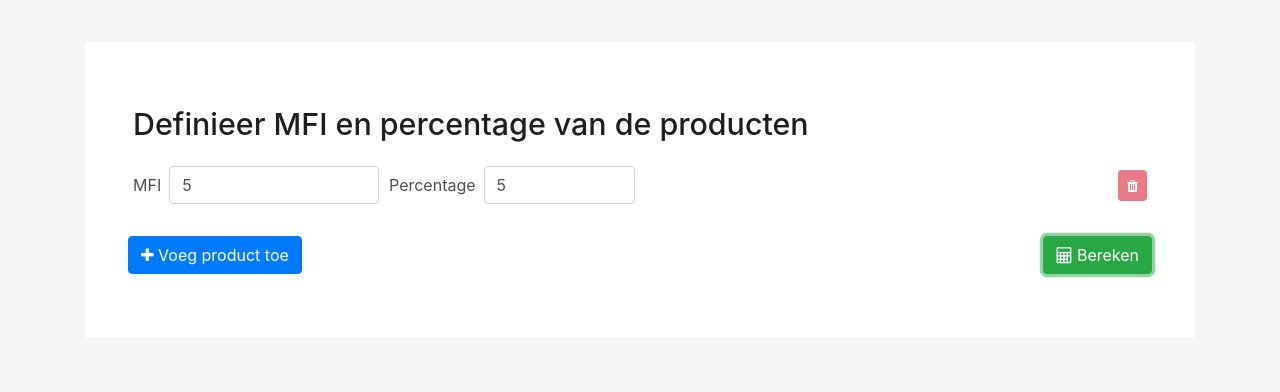
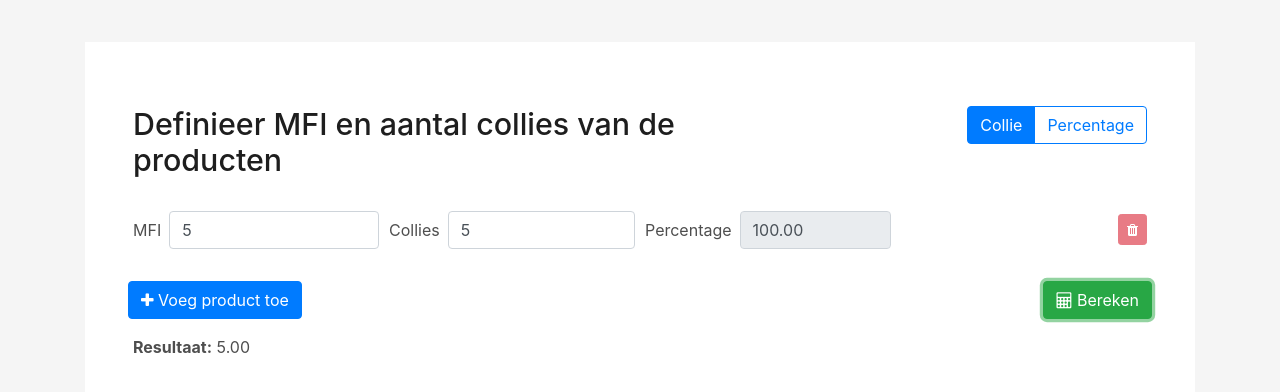
Before and after one commit to michielFR/BEPlasticsTools, a plain HTML site: page mficonverter.html in a window 1280 px wide. Both pictures are taken after typing "5", "5" into the empty fields and a click on the button "Bereken". Shown: the part 372-764 px from the top of the page. Drawn offline with nearby package versions, Linux system fonts and the light colour scheme.

Commit message:
Add collie mode

```diff
--- a/js/gqilfwkjbnqlfwhxucbhql.js
+++ b/js/gqilfwkjbnqlfwhxucbhql.js
@@ -1,35 +1,42 @@
+let calculationMode = 'collie';
 
 // Ensure at least one product exists
 function addProduct() {
-      const productContainer = document.getElementById('productContainer');
-      const productItem = document.createElement('div');
-      productItem.classList.add('product-item');
-      productItem.innerHTML = `
+  const productContainer = $('#productContainer');
+  const productItem = $('<div class="product-item"></div>');
+  productItem.html(`
                    <div class="form-row pt-2 align-items-center">
                       <div class="col-md-3 d-flex align-items-center">
                         <label for="productValue" class="mr-2 mb-0">MFI</label>
-                      <input type="number" class="form-control" name="productValue[]" placeholder="MFI" step="any" required>
+                        <input type="number" class="form-control" name="productValue[]" placeholder="MFI" step="any"
+                          required>
+                      </div>
+                      <div class="col-md-3 d-flex align-items-center">
+                        <label for="collieQuantity" class="mr-2 mb-0">Collies</label>
+                        <input type="number" class="form-control collie-input" name="collieQuantities[]" placeholder="Collies"
+                          step="any" required>
                       </div>
                       <div class="col-md-3 d-flex align-items-center">
                         <label for="productPercentage" class="mr-2 mb-0">Percentage</label>
-                      <input type="number" class="form-control" name="productPercentage[]" placeholder="Percentage" step="any" required>
+                        <input type="number" class="form-control percentage-input" name="productPercentage[]" placeholder="Percentage" step="any" required disabled>
                       </div>
                       <div class="col text-right">
-                      <button type="button" class="btn btn-danger btn-sm delete-product" onclick="deleteProduct(this)" disabled>
+                        <button type="button" class="btn btn-danger btn-sm delete-product" onclick="deleteProduct(this)"
+                          disabled>
                           <i class="fa fa-trash"></i>
                         </button>
                       </div>
                     </div>
-      `;
-      productContainer.appendChild(productItem);
+                    `);
+  productContainer.append(productItem);
 
   // Enable delete buttons
   updateDeleteButtons();
 }
 
 function deleteProduct(button) {
-      const productContainer = document.getElementById('productContainer');
-      if (productContainer.children.length > 1) {
+  const productContainer = $('#productContainer');
+  if (productContainer.children().length > 1) {
     button.closest('.product-item').remove();
   }
   // Disable delete buttons if only one product remains
@@ -37,10 +44,14 @@
 }
 
 function updateDeleteButtons() {
-      const productContainer = document.getElementById('productContainer');
-      const deleteButtons = productContainer.querySelectorAll('.delete-product');
-      deleteButtons.forEach(button => {
-        button.disabled = productContainer.children.length === 1;
+  const productContainer = $('#productContainer');
+  const deleteButtons = productContainer.find('.delete-product');
+  deleteButtons.each(function () {
+    this.disabled = productContainer.children().length === 1;
+  });
+
+  $('.collie-input').off('change').on('change', function () {
+    $('.percentage-input').val('');
   });
 }
 
@@ -49,13 +60,32 @@
   event.preventDefault(); // Prevent form submission
 
   const productValues = document.getElementsByName('productValue[]');
+  const collieQuantities = document.getElementsByName('collieQuantities[]');
   const productPercentages = document.getElementsByName('productPercentage[]');
+  var productPercentageValues = Array(productValues.length).fill(0);
 
+  if (calculationMode === 'collie') {
+    let totalCollies = 0;
+    for (let i = 0; i < collieQuantities.length; i++) {
+      const quantity = parseFloat(collieQuantities[i].value);
+      if (isNaN(quantity)) {
+        alert('Gelieve een geldig aantal collies in te voeren.');
+        return;
+      }
+      totalCollies += quantity;
+    }
+
+    for (let i = 0; i < collieQuantities.length; i++) {
+      const quantity = parseFloat(collieQuantities[i].value);
+      const percentage = (quantity / totalCollies) * 100;
+      productPercentageValues[i] = percentage.toFixed(2);
+    }
+  } else {
     let percentageSum = 0;
     for (let i = 0; i < productPercentages.length; i++) {
       const percentage = parseFloat(productPercentages[i].value);
       if (isNaN(percentage)) {
-          alert('Gelieve een geldige percentage in te voeren.');
+        alert('Gelieve een geldig percentage in te voeren.');
         return;
       }
       percentageSum += percentage;
@@ -64,14 +94,14 @@
       alert('De som van de percentages moet 100 zijn.');
       return;
     }
+  }
 
   let sum = 0;
-
   for (let i = 0; i < productValues.length; i++) {
     const value = parseFloat(productValues[i].value);
-        const percentage = parseFloat(productPercentages[i].value);
+    const percentage = calculationMode === 'collie' ? parseFloat(productPercentageValues[i]) : parseFloat(productPercentages[i].value);
 
-        if (isNaN(value) || isNaN(percentage) || value<= 0) {
+    if (isNaN(value) || isNaN(percentage) || value <= 0) {
       alert('Gelieve voor alle velden een geldige waarde in te voeren.');
       return;
     }
@@ -88,9 +118,45 @@
   // Display the result
   const resultDiv = document.getElementById('result');
   resultDiv.innerHTML = `<p><strong>Resultaat:</strong> ${reversedLog.toFixed(2)}</p>`;
+
+  if (calculationMode === 'collie') {
+    const $percentageInputs = $('.percentage-input');
+    for (let i = 0; i < $percentageInputs.length; i++) {
+      $percentageInputs.eq(i).val(productPercentageValues[i]);
+    }
+  }
 }
 
 // Initialize with one product
 document.addEventListener('DOMContentLoaded', () => {
   updateDeleteButtons();
 });
+
+function toggleMode(mode) {
+  const collieBtn = $('#collieBtn');
+  const percentageBtn = $('#percentageBtn');
+  var actionTitleText = $('#action-title').html();
+  if (mode === 'collie') {
+    calculationMode = 'collie';
+    collieBtn.addClass('active');
+    percentageBtn.removeClass('active');
+    actionTitleText = actionTitleText.replace('percentage', 'aantal collies');
+    $('.percentage-input').prop('disabled', true);
+    $('.collie-input').prop('disabled', false);
+    $('.percentage-input').val('');
+    $('#action-title').html(actionTitleText);
+  } else {
+    calculationMode = 'percentage';
+    percentageBtn.addClass('active');
+    collieBtn.removeClass('active');
+    actionTitleText = actionTitleText.replace('aantal collies', 'percentage');
+    $('.percentage-input').prop('disabled', false);
+    $('.collie-input').prop('disabled', true);
+    $('.collie-input').val('');
+    $('#action-title').html(actionTitleText);
+  }
+}
+
+$('.collie-input').off('change').on('change', function () {
+  $('.percentage-input').val('');
+});
--- a/mficonverter.html
+++ b/mficonverter.html
@@ -1,5 +1,6 @@
 <!DOCTYPE html>
 <html lang="en">
+
 <head>
   <meta charset="utf-8">
   <title>BE Plastics MFI converter</title>
@@ -21,6 +22,7 @@
   <link rel="stylesheet" href="https://cdnjs.cloudflare.com/ajax/libs/font-awesome/4.7.0/css/font-awesome.min.css">
   <link href="lib/owlcarousel/assets/owl.carousel.min.css" rel="stylesheet">
   <link href="lib/lightbox/css/lightbox.min.css" rel="stylesheet">
+  <script src="https://code.jquery.com/jquery-3.7.1.min.js"></script>
 
   <!-- Main Stylesheet File -->
   <link href="css/style.css" rel="stylesheet">
@@ -56,22 +58,42 @@
         <div class="col-md-12">
           <div class="post-box">
             <div class="post-meta">
-            <h1 class="article-title">Definieer MFI en percentage van de producten</h1>
-            <form class="mt-3"  id="productForm" onsubmit="calculateResult(event)">
+              <div class="row">
+                <div class="col-8">
+                  <h1 class="article-title" id="action-title">Definieer MFI en aantal collies van de producten</h1>
+                </div>
+                <div class="col-4 text-right">
+                  <div class="btn-group" role="group" aria-label="Toggle Collie/Percentage">
+                    <button type="button" id="collieBtn" class="btn btn-outline-primary active"
+                      onclick="toggleMode('collie')">Collie</button>
+                    <button type="button" id="percentageBtn" class="btn btn-outline-primary"
+                      onclick="toggleMode('percentage')">Percentage</button>
+                  </div>
+                </div>
+              </div>
+              <form class="mt-3" id="productForm" onsubmit="calculateResult(event)">
                 <div id="productContainer">
                   <!-- Product Template -->
                   <div class="product-item">
                     <div class="form-row pt-2 align-items-center">
                       <div class="col-md-3 d-flex align-items-center">
                         <label for="productValue" class="mr-2 mb-0">MFI</label>
-                      <input type="number" class="form-control" name="productValue[]" placeholder="MFI" step="any" required>
+                        <input type="number" class="form-control" name="productValue[]" placeholder="MFI" step="any"
+                          required>
+                      </div>
+                      <div class="col-md-3 d-flex align-items-center">
+                        <label for="collieQuantity" class="mr-2 mb-0">Collies</label>
+                        <input type="number" class="form-control collie-input" name="collieQuantities[]"
+                          placeholder="Collies" step="any" required>
                       </div>
                       <div class="col-md-3 d-flex align-items-center">
                         <label for="productPercentage" class="mr-2 mb-0">Percentage</label>
-                      <input type="number" class="form-control" name="productPercentage[]" placeholder="Percentage" step="any" required>
+                        <input type="number" class="form-control percentage-input" name="productPercentage[]"
+                          placeholder="Percentage" step="any" required disabled>
                       </div>
                       <div class="col text-right">
-                      <button type="button" class="btn btn-danger btn-sm delete-product" onclick="deleteProduct(this)" disabled>
+                        <button type="button" class="btn btn-danger btn-sm delete-product" onclick="deleteProduct(this)"
+                          disabled>
                           <i class="fa fa-trash"></i>
                         </button>
                       </div>
@@ -113,4 +135,5 @@
   <script src="js/main.js"></script>
   <script src="js/gqilfwkjbnqlfwhxucbhql.js"></script>
 </body>
+
 </html>
```
Also changed, not shown: 1 other file. Lines whose indentation alone changed are shown as unchanged.
